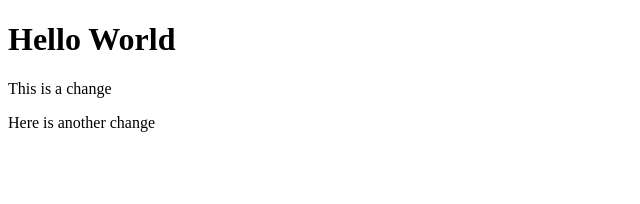
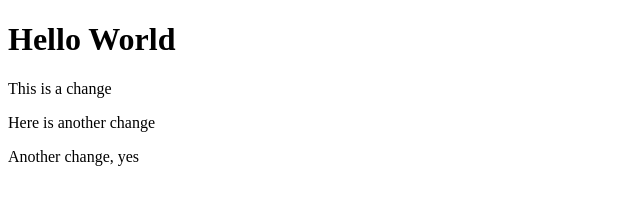
Before and after one commit to IsaacClee/git-test, a website: page index.html in a window 1280 px wide. Shown: the whole page, without its empty margins (0-640 px from the left). Drawn offline with Linux system fonts and the light colour scheme.

Commit message:
Using NPM

```diff
--- a/index.html
+++ b/index.html
@@ -10,5 +10,6 @@
     <h1>Hello World</h1>
     <p>This is a change</p>
     <p>Here is another change</p>
+    <p>Another change, yes</p>
 </body>
 </html>
```
Also changed, not shown: package.json (added, +25 -0 lines), 2 other files.
